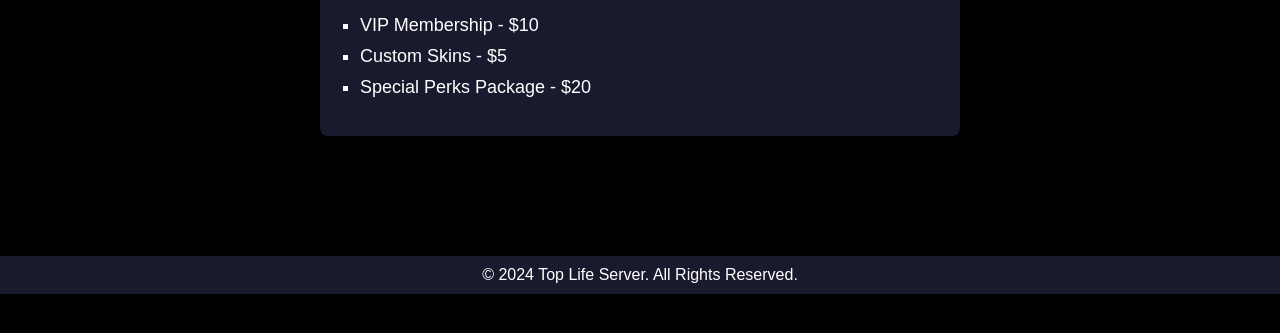
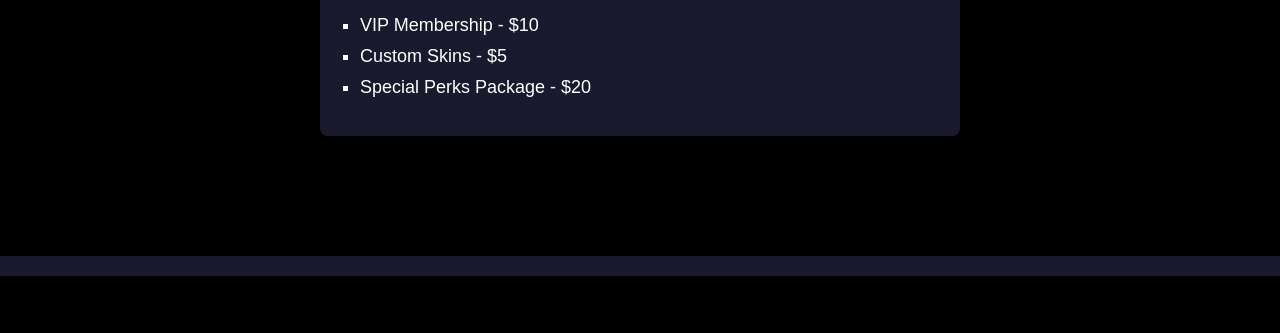
Before and after one commit to omar0117n/leader-1, a plain HTML site: page store.html in a window 1280 px wide. Shown: the part 233-566 px from the top of the page. Drawn offline with Linux system fonts and the light colour scheme.

Commit message:
Add files via upload

```diff
--- a/store.html
+++ b/store.html
@@ -31,7 +31,6 @@
     </main>
 
     <footer>
-        <p>&copy; 2024 Top Life Server. All Rights Reserved.</p>
     </footer>
 </body>
 </html>
```
